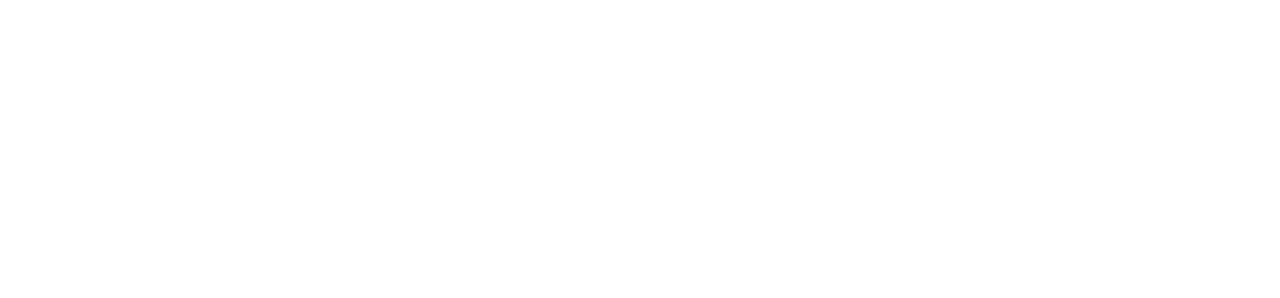
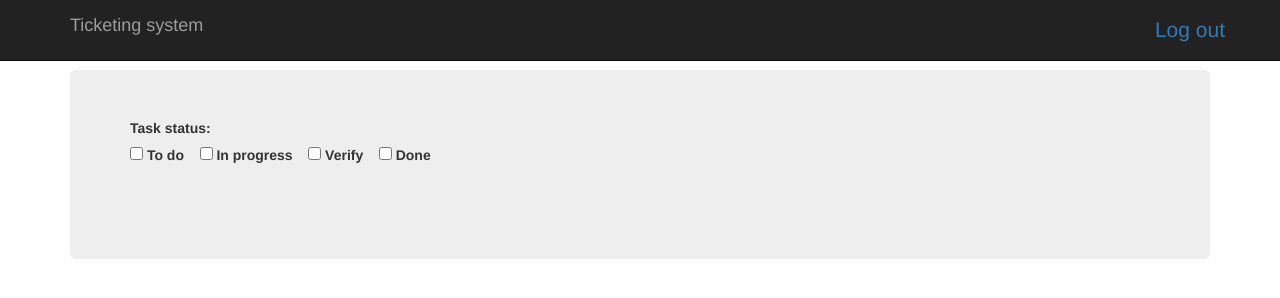
Before and after one commit to alien93/ws, a website: page public/views/index.html at #!/userDashboard in a window 1280 px wide. Drawn offline with nearby package versions, Linux system fonts and the light colour scheme; some packages are replaced by stand-ins of ours; a script that the page names is missing.

Commit message:
Merge branch 'master' of https://github.com/alien93/ws

```diff
--- /dev/null
+++ b/public/controllers/userDashboardController.js
@@ -0,0 +1,11 @@
+angular.module('tsApp')
+		//user dashboard
+		.controller('userDashboardController', ['$scope',
+			function($scope){
+				$scope.taskStatus = [ "To do", "In progress", "Verify", "Done"];
+				$scope.projects = [
+					{name: "Project1", status: "To do"},
+					{name: "Project2", status: "To do"}
+				];
+			}
+		]);
--- a/public/routes/tsRoutes.js
+++ b/public/routes/tsRoutes.js
@@ -33,5 +33,11 @@ tsApp.config(function($routeProvider){
 									templateUrl: "adminProjects.html"
 							}
 						)
+						.when(
+							"/userDashboard",
+							{
+									templateUrl : "userDashboard.html"
+							}
+						)
 	}
 );
--- a/public/views/index.html
+++ b/public/views/index.html
@@ -13,6 +13,7 @@
       <script src = "../controllers/adminProjectController.js"></script>
       <script src = "../controllers/registerUserController.js"></script>
       <script src = "../controllers/authUserController.js"></script>
+      <script src = "../controllers/userDashboardController.js"></script>
       <title>Ticketing system</title>
     </head>
     <body ng-app="tsApp">
--- a/public/views/userDashboard.html
+++ b/public/views/userDashboard.html
@@ -0,0 +1,36 @@
+<div class="container">
+<div class="jumbotron">
+    <nav class="navbar-fluid navbar-inverse navbar-fixed-top navbar">
+        <div class="container">
+            <a class="navbar-brand" href="#"> Ticketing system </a>
+            <p class="navbar-right navbar-text"><a ui-sref = "logout">Log out</a></p>
+        </div>
+    </nav>
+
+    <div data-ng-controller="userDashboardController">
+        <label> Task status: </label> <br>
+        <label ng-repeat="st in taskStatus">
+            <input type="checkbox" value="{{ st }}" > {{ st + "&nbsp;&nbsp;&nbsp;&nbsp;"}}
+        </label>
+        <hr>
+
+        <!--
+        <div class="panel-group">
+            <div class="panel panel-default" ng-repeat="pr in projects">
+                <div class="panel-heading">
+                    <h4 class="panel-title">
+                        <div data-toggle="collapse"> {{ pr.name }} </div>
+                    </h4>
+                </div>
+               <div id="{{pr.name}}" class="panel-collapse collapse">
+                    <p> Bla bla text </p>
+               </div>
+            </div>
+
+        </div>
+        -->
+
+
+    </div>
+</div>
+</div>
```
